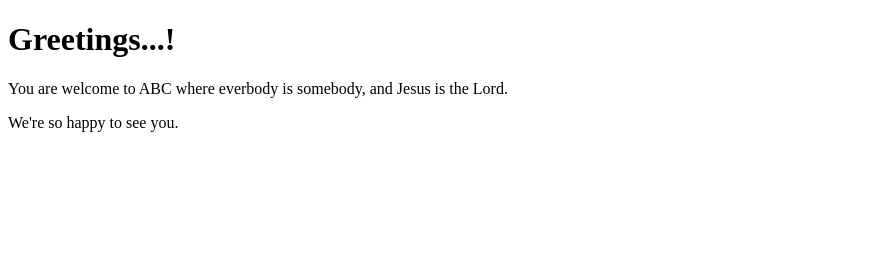
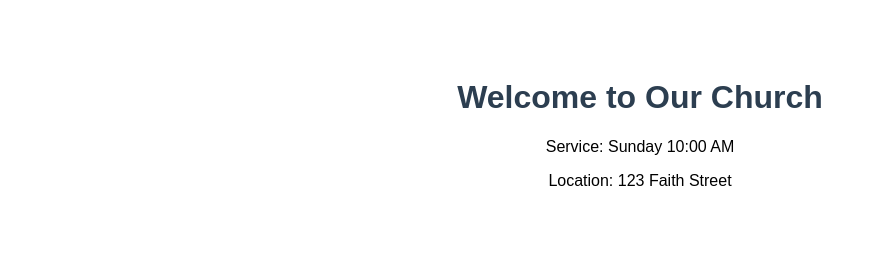
Before and after one commit to joshgg84/church-website, a website: page public /index.html in a window 1280 px wide. Shown: the whole page, without its empty margins (0-876 px from the left). Drawn offline with Linux system fonts and the light colour scheme.

Commit message:
Now fixed

```diff
--- a/public /index.html
+++ b/public /index.html
@@ -1,14 +1,15 @@
 <!DOCTYPE html>
-<html lang="en">
-    <head>
-         <meta charset="UTF-8">
-         <meta name="viewport" content="width=device-width, initial-scale=1">
-    <title>Aflame Bible Church (A.B.C)</title>
-</head>
-<body>
-     <h1>Greetings...!</h1>
-     <p>You are welcome to ABC where everbody is somebody,
-     and Jesus is the Lord.</p>
-     <p>We're so happy to see you.</p>
-</body>
-</html>
+<html>
+<head>
+    <title>Our Church</title>
+        <style>
+                body { font-family: Arial; text-align: center; padding: 50px; }
+                        h1 { color: #2c3e50; }
+                            </style>
+                            </head>
+                            <body>
+                                <h1>Welcome to Our Church</h1>
+                                    <p>Service: Sunday 10:00 AM</p>
+                                        <p>Location: 123 Faith Street</p>
+                                        </body>
+                                        </html>
```
